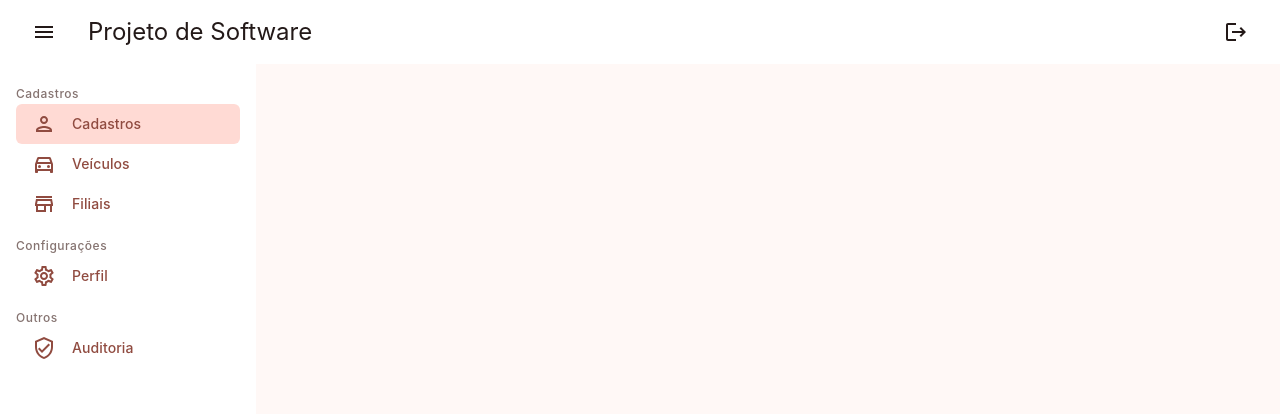
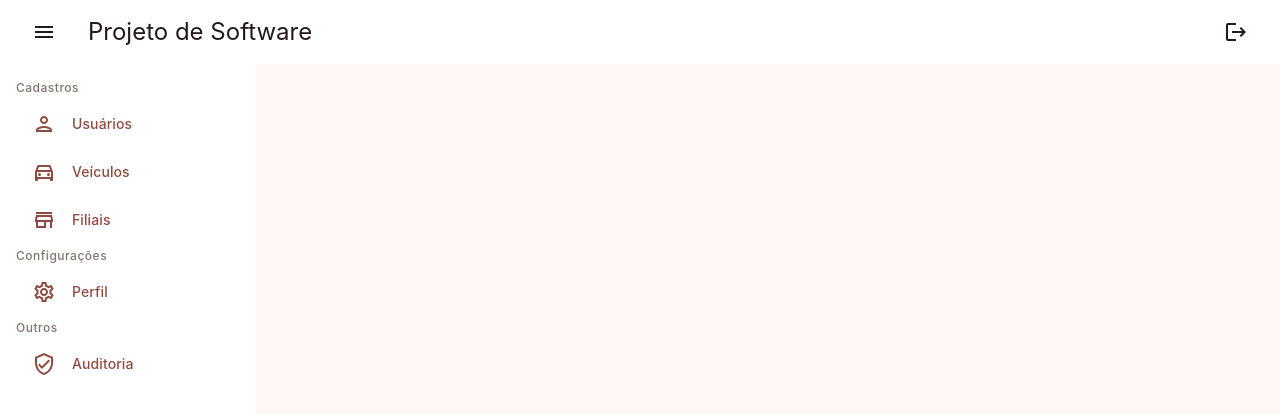
Before and after one commit to MateusPitura/ziscar, a React (Vite) app in the folder frontend/: page /users in a window 1280 px wide. Shown: the top 414 px of the page. Built offline with nearby package versions, Linux system fonts and the light colour scheme.

Commit message:
feat: create component for side menu

```diff
--- a/frontend/src/App.tsx
+++ b/frontend/src/App.tsx
@@ -1,16 +1,21 @@
-import { lazy, Suspense } from "react";
+import { Suspense } from "react";
 import { BrowserRouter as Router, Route, Routes } from "react-router-dom";
-
-const Vehicles = lazy(() => import("./pages/vehicles/VehiclesPage"));
-const Users = lazy(() => import("./pages/users/UsersPage"));
+import { routes } from "@/utils/constants/routes";
 
 export default function App() {
   return (
     <Router>
       <Suspense fallback={null}>
         <Routes>
-          <Route path="/vehicles" element={<Vehicles />} />
-          <Route path="/users" element={<Users />} />
+          {routes.map((group) =>
+            group.routes.map((route) => (
+              <Route
+                key={route.id}
+                path={route.path}
+                element={route.entryPage}
+              />
+            ))
+          )}
         </Routes>
       </Suspense>
     </Router>
--- a/frontend/src/components/PageGroupContainer.tsx
+++ b/frontend/src/components/PageGroupContainer.tsx
@@ -10,7 +10,7 @@ export default function PageGroupContainer({
   label,
 }: PageGroupContainerProperties): ReactElement {
   return (
-    <div>
+    <div className="flex flex-col gap-2">
       <span className="text-label-medium text-light-outline">{label}</span>
       {children}
     </div>
--- /dev/null
+++ b/frontend/src/components/PageSideMenu.tsx
@@ -0,0 +1,25 @@
+import type { ReactElement } from "react";
+import Button from "@/design-system/Button";
+import PageGroupContainer from "@/components/PageGroupContainer";
+import { routes } from "@/utils/constants/routes";
+
+export default function PageSideMenu(): ReactElement {
+  return (
+    <div className="w-64 bg-light-surfaceContainerLowest h-full p-4 flex flex-col gap-2">
+      {routes.map((group) => (
+        <PageGroupContainer key={group.id} label={group.groupName}>
+          {group.routes.map((route) => (
+            <Button
+              key={route.id}
+              label={route.displayName}
+              variant="quaternary"
+              iconLeft={route.icon}
+              onClick={() => {}}
+              fullWidth
+            />
+          ))}
+        </PageGroupContainer>
+      ))}
+    </div>
+  );
+}
--- a/frontend/src/pages/users/UsersPage.tsx
+++ b/frontend/src/pages/users/UsersPage.tsx
@@ -1,60 +1,11 @@
 import PageHeader from "@/components/PageHeader";
-import Button from "@/design-system/Button";
-import PersonOutlinedIcon from "@mui/icons-material/PersonOutlined";
-import DirectionsCarOutlinedIcon from "@mui/icons-material/DirectionsCarOutlined";
-import StoreOutlinedIcon from "@mui/icons-material/StoreOutlined";
-import VerifiedUserOutlinedIcon from "@mui/icons-material/VerifiedUserOutlined";
-import SettingsOutlinedIcon from "@mui/icons-material/SettingsOutlined";
-import PageGroupContainer from "@/components/PageGroupContainer";
+import PageSideMenu from "@/components/PageSideMenu";
 
 export default function UsersPage() {
   return (
     <div className="w-full bg-light-surface h-screen">
       <PageHeader />
-      <div className="w-64 bg-light-surfaceContainerLowest h-full p-4 flex flex-col gap-2">
-        <PageGroupContainer label="Cadastros">
-          <Button
-            label="Cadastros"
-            variant="quaternary"
-            iconLeft={<PersonOutlinedIcon />}
-            onClick={() => {}}
-            state="active"
-            fullWidth
-          />
-          <Button
-            label="Veículos"
-            variant="quaternary"
-            iconLeft={<DirectionsCarOutlinedIcon />}
-            onClick={() => {}}
-            fullWidth
-          />
-          <Button
-            label="Filiais"
-            variant="quaternary"
-            iconLeft={<StoreOutlinedIcon />}
-            onClick={() => {}}
-            fullWidth
-          />
-        </PageGroupContainer>
-        <PageGroupContainer label="Configurações">
-          <Button
-            label="Perfil"
-            variant="quaternary"
-            iconLeft={<SettingsOutlinedIcon />}
-            onClick={() => {}}
-            fullWidth
-          />
-        </PageGroupContainer>
-        <PageGroupContainer label="Outros">
-          <Button
-            label="Auditoria"
-            variant="quaternary"
-            iconLeft={<VerifiedUserOutlinedIcon />}
-            onClick={() => {}}
-            fullWidth
-          />
-        </PageGroupContainer>
-      </div>
+      <PageSideMenu />
     </div>
   );
 }
--- a/frontend/src/pages/vehicles/VehiclesPage.tsx
+++ b/frontend/src/pages/vehicles/VehiclesPage.tsx
@@ -1,9 +1,7 @@
-import DsButton from "@/design-system/Button";
 
-export default function VehiclePage() {
+export default function VehiclesPage() {
   return (
     <>
-      <DsButton />
       <div className="bg-light-primary text-display-large">Vehicle Page</div>
     </>
   );
--- /dev/null
+++ b/frontend/src/utils/constants/routes.tsx
@@ -0,0 +1,62 @@
+import PersonOutlinedIcon from "@mui/icons-material/PersonOutlined";
+import DirectionsCarOutlinedIcon from "@mui/icons-material/DirectionsCarOutlined";
+import StoreOutlinedIcon from "@mui/icons-material/StoreOutlined";
+import VerifiedUserOutlinedIcon from "@mui/icons-material/VerifiedUserOutlined";
+import SettingsOutlinedIcon from "@mui/icons-material/SettingsOutlined";
+import { lazy } from "react";
+
+const Vehicles = lazy(() => import("@/pages/vehicles/VehiclesPage"));
+const Users = lazy(() => import("@/pages/users/UsersPage"));
+
+export const routes = [
+  {
+    id: "1",
+    groupName: "Cadastros",
+    routes: [
+      {
+        id: "1",
+        path: "users",
+        displayName: "Usuários",
+        icon: <PersonOutlinedIcon />,
+        entryPage: <Users />,
+      },
+      {
+        id: "2",
+        path: "vehicles",
+        displayName: "Veículos",
+        icon: <DirectionsCarOutlinedIcon />,
+        entryPage: <Vehicles />,
+      },
+      {
+        id: "3",
+        path: "branches",
+        displayName: "Filiais",
+        icon: <StoreOutlinedIcon />,
+      },
+    ],
+  },
+  {
+    id: "2",
+    groupName: "Configurações",
+    routes: [
+      {
+        id: "1",
+        path: "profile",
+        displayName: "Perfil",
+        icon: <SettingsOutlinedIcon />,
+      },
+    ],
+  },
+  {
+    id: "3",
+    groupName: "Outros",
+    routes: [
+      {
+        id: "1",
+        path: "audit",
+        displayName: "Auditoria",
+        icon: <VerifiedUserOutlinedIcon />,
+      },
+    ],
+  },
+];
```
